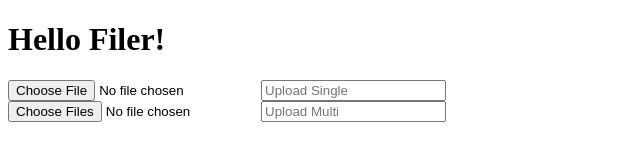
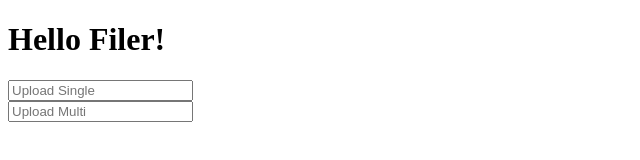
Before and after one commit to rumenpetrov/filer, a plain HTML site: page index.html in a window 1280 px wide. Shown: the whole page, without its empty margins (0-640 px from the left). Drawn offline with nearby package versions, Linux system fonts and the light colour scheme.

Commit message:
update readme and add styles

```diff
--- a/index.html
+++ b/index.html
@@ -4,6 +4,7 @@
 	<meta charset="UTF-8" />
 	<title>Filer</title>
 
+	<link rel="stylesheet" href="jquery.filer.css" type="text/css" media="all" />
 </head>
 <body>
 <div class="container">
--- /dev/null
+++ b/jquery.filer.css
@@ -0,0 +1,3 @@
+.filer-wrap { position: relative; }
+.filer-wrap input[type="file"] { opacity: 0; }
+.filer-wrap .filer-dummy { position: absolute; top: 0; left: 0; pointer-events: none; }
```
Also changed, not shown: 1 other file.
